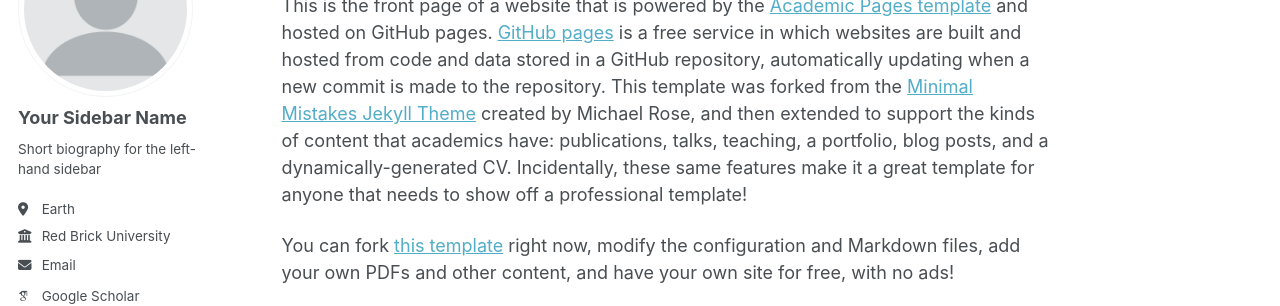
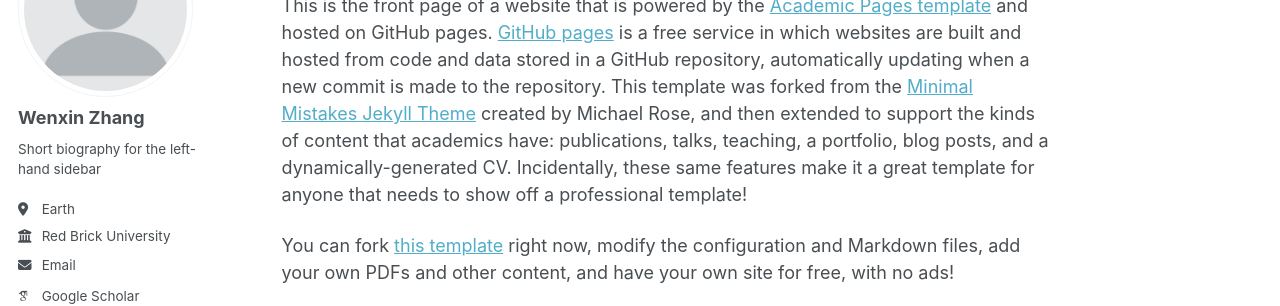
Before and after one commit to shaieesss/shaieesss.github.io, a Jekyll site: the page built from _pages/about.md, in a window 1280 px wide. Shown: the part 179-485 px from the top of the page. Built offline with Jekyll 4.4.1, drawn with Linux system fonts in a browser that asks for light colours; some web fonts are replaced; a script bundle is joined from its source files by our own code; library files that are not in the unit come from our copies.

Commit message:
Update _config.yml

```diff
--- a/_config.yml
+++ b/_config.yml
@@ -24,7 +24,7 @@ repository               : "academicpages/academicpages.github.io"
 author:
   # Biographic information
   avatar           : "profile.png"
-  name             : "Your Sidebar Name"
+  name             : "Wenxin Zhang"
   pronouns         : # example: "she/her"
   bio              : "Short biography for the left-hand sidebar"
   location         : "Earth"
```
